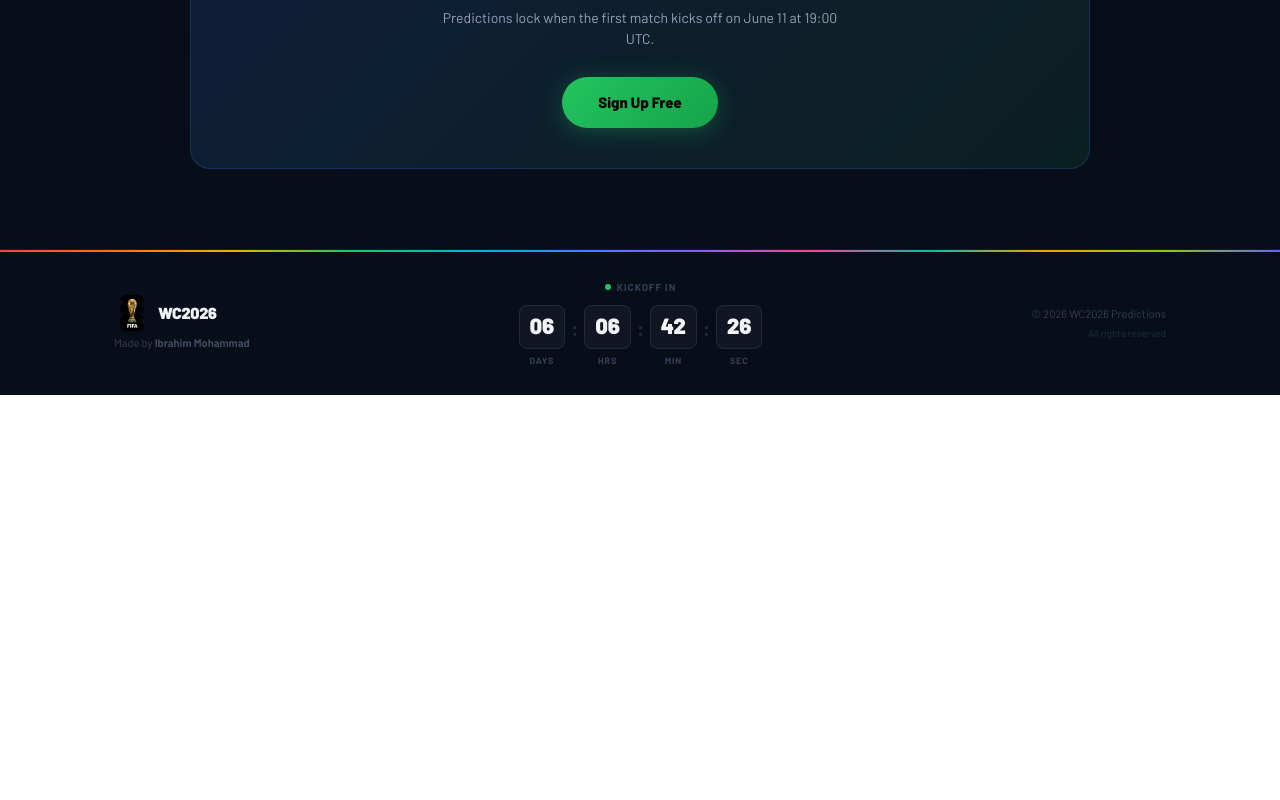
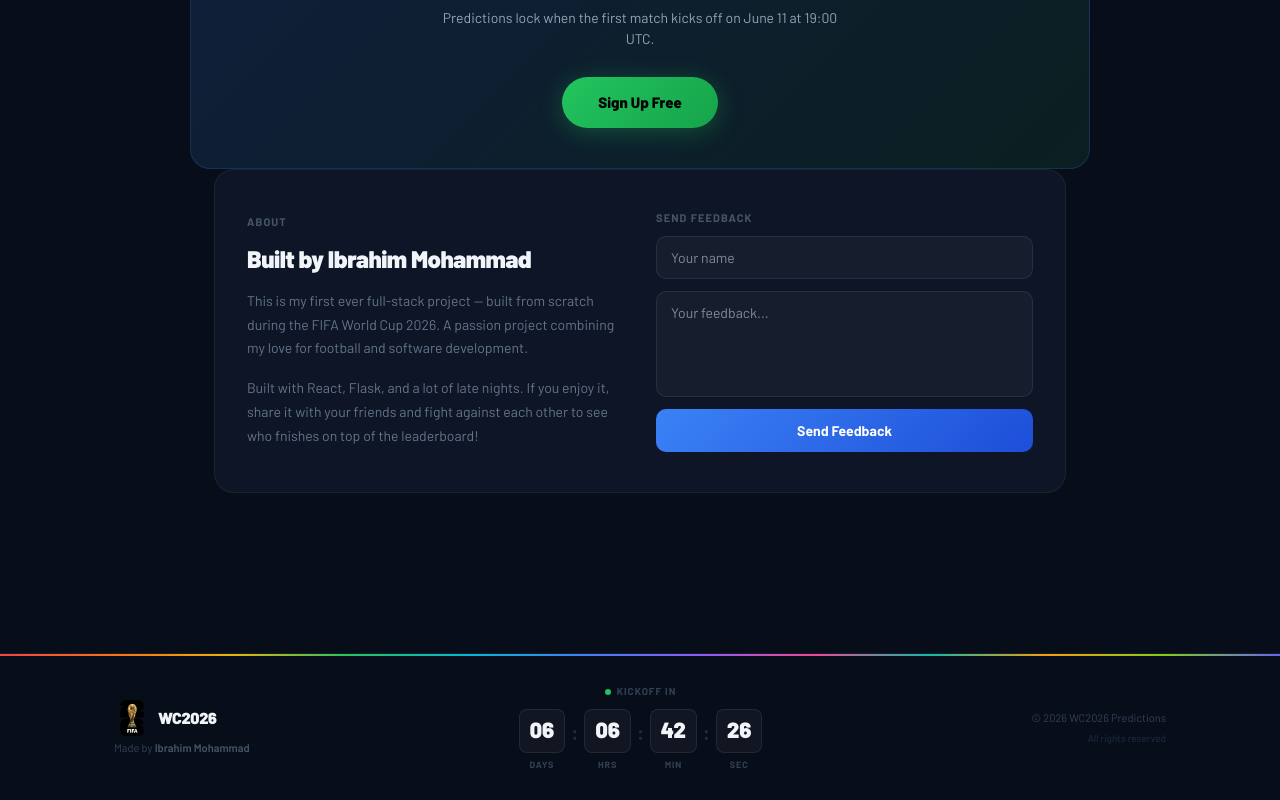
Before and after one commit to Ibrahim20065/World-Cup-2026-Project, a React (Vite) app: page / in a window 1280 px wide. Shown: the part 1572-2372 px from the top of the page. Before the commit the page ends 1967 px from the top, so only its background shows below. Built offline with nearby package versions, Linux system fonts and the light colour scheme; no server answers.

Commit message:
Adding feedback feature to the user

```diff
--- a/src/pages/Home.jsx
+++ b/src/pages/Home.jsx
@@ -2,12 +2,60 @@ import { Link } from 'react-router-dom'
 import { motion } from 'framer-motion'
 import { useAuth } from '../assets/AuthContext'
 import API_URL from '../config'
+import axios from 'axios'
+import { useState } from 'react'
 const STATS = [
   { value: '48', label: 'Nations' },
   { value: '104', label: 'Matches' },
   { value: '16', label: 'Host Cities' },
   { value: '3', label: 'Countries' },
 ]
+
+function FeedbackForm() {
+  const [name, setName] = useState('')
+  const [message, setMessage] = useState('')
+  const [sent, setSent] = useState(false)
+  const [sending, setSending] = useState(false)
+
+  const handleSubmit = async () => {
+    if (!name.trim() || !message.trim()) return
+    setSending(true)
+    try {
+      await axios.post(`${API_URL}/api/feedback`, { name, message })
+      setSent(true)
+    } catch {
+      alert('Something went wrong. Try again!')
+    }
+    setSending(false)
+  }
+
+  if (sent) return (
+    <div style={{ background: 'rgba(34,197,94,0.08)', border: '1px solid rgba(34,197,94,0.2)', borderRadius: 12, padding: '20px', textAlign: 'center' }}>
+      <div style={{ fontSize: 28, marginBottom: 8 }}>✅</div>
+      <p style={{ color: '#22c55e', fontWeight: 700, margin: 0 }}>Thanks for your feedback!</p>
+    </div>
+  )
+
+  return (
+    <div style={{ display: 'flex', flexDirection: 'column', gap: 12 }}>
+      <input type="text" value={name} onChange={e => setName(e.target.value)}
+        placeholder="Your name"
+        style={{ background: 'rgba(255,255,255,0.04)', border: '1px solid rgba(255,255,255,0.08)', color: '#f1f5f9', padding: '10px 14px', borderRadius: 10, fontSize: 14, outline: 'none' }}
+        onFocus={e => e.target.style.borderColor = '#3b82f6'}
+        onBlur={e => e.target.style.borderColor = 'rgba(255,255,255,0.08)'} />
+      <textarea value={message} onChange={e => setMessage(e.target.value)}
+        placeholder="Your feedback..."
+        rows={4}
+        style={{ background: 'rgba(255,255,255,0.04)', border: '1px solid rgba(255,255,255,0.08)', color: '#f1f5f9', padding: '10px 14px', borderRadius: 10, fontSize: 14, outline: 'none', resize: 'none' }}
+        onFocus={e => e.target.style.borderColor = '#3b82f6'}
+        onBlur={e => e.target.style.borderColor = 'rgba(255,255,255,0.08)'} />
+      <button onClick={handleSubmit} disabled={sending || !name.trim() || !message.trim()}
+        style={{ background: 'linear-gradient(135deg, #3b82f6, #1d4ed8)', color: '#fff', fontWeight: 700, fontSize: 14, padding: '11px', borderRadius: 10, border: 'none', cursor: 'pointer', opacity: sending ? 0.7 : 1 }}>
+        {sending ? 'Sending...' : 'Send Feedback'}
+      </button>
+    </div>
+  )
+}
 
 const FEATURES = [
   {
@@ -293,6 +341,42 @@ export default function Home() {
             {user ? 'Go to Predictions' : 'Sign Up Free'}
           </Link>
         </motion.div>
+
+        {/* ── ABOUT SECTION ── */}
+<div style={{ maxWidth: 900, margin: '0 auto', padding: '0 24px 80px' }}>
+  <div style={{
+    background: '#0d1526', border: '1px solid rgba(255,255,255,0.06)',
+    borderRadius: 20, padding: '40px 32px',
+  }}>
+    <div style={{ display: 'flex', flexWrap: 'wrap', gap: 32, alignItems: 'center' }}>
+
+      {/* Left — About text */}
+      <div style={{ flex: 1, minWidth: 260 }}>
+        <div style={{ fontSize: 11, fontWeight: 700, color: '#475569', letterSpacing: '0.1em', textTransform: 'uppercase', marginBottom: 10 }}>
+          About
+        </div>
+        <h2 style={{ fontSize: 24, fontWeight: 900, color: '#f1f5f9', margin: '0 0 12px', letterSpacing: '-0.02em' }}>
+          Built by Ibrahim Mohammad
+        </h2>
+        <p style={{ color: '#64748b', fontSize: 14, lineHeight: 1.7, margin: '0 0 16px' }}>
+          This is my first ever full-stack project — built from scratch during the FIFA World Cup 2026.
+          A passion project combining my love for football and software development.
+        </p>
+        <p style={{ color: '#64748b', fontSize: 14, lineHeight: 1.7, margin: 0 }}>
+          Built with React, Flask, and a lot of late nights. If you enjoy it, share it with your friends and fight against each other to see who fnishes on top of the leaderboard!
+        </p>
+      </div>
+
+      {/* Right — Feedback form */}
+      <div style={{ flex: 1, minWidth: 260 }}>
+        <div style={{ fontSize: 11, fontWeight: 700, color: '#475569', letterSpacing: '0.1em', textTransform: 'uppercase', marginBottom: 10 }}>
+          Send Feedback
+        </div>
+        <FeedbackForm />
+      </div>
+    </div>
+  </div>
+</div>
       </div>
 
       <style>{`
```
